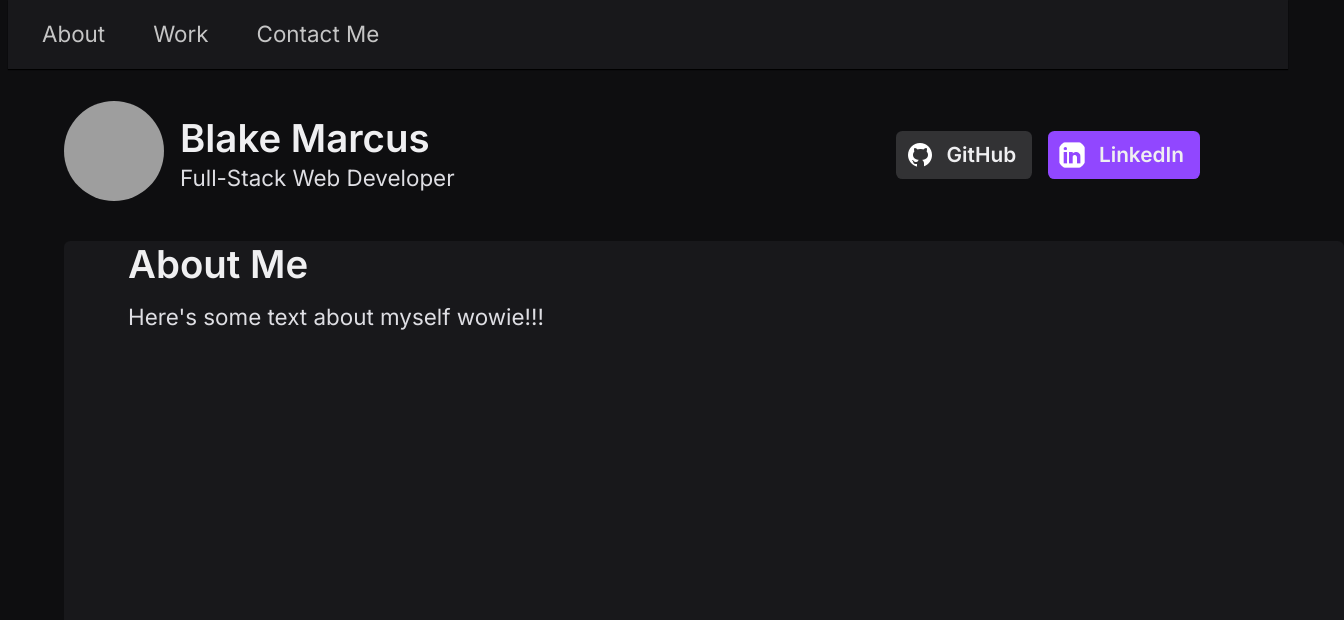
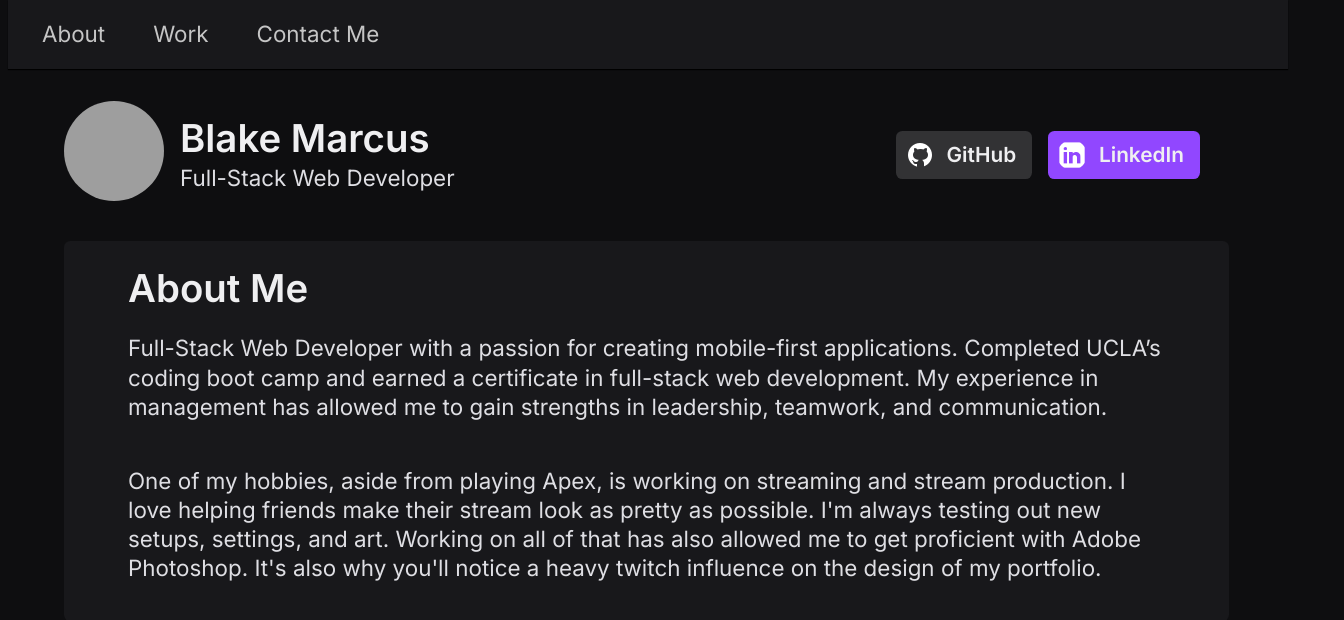
Before and after one commit to blakee-marcus/react-portfolio, a React (Create React App) app: page / in a window 1280 px wide. Shown: the top 620 px of the page, 1344 px wide, since content can reach past the window. Built offline with nearby package versions, Linux system fonts and the light colour scheme; grey boxes are pictures that could not be loaded; a web font is replaced by a local one.

Commit message:
Add About Paragraphs

```diff
--- a/src/components/About/index.js
+++ b/src/components/About/index.js
@@ -6,7 +6,10 @@ function About() {
             <div className='about-header'>
                 <div className='ah-left'>
                     <div className='selfie'>
-                        <img src='/assets/images/self-illustration.png' alt="digital art of Blake"></img>
+                        <img
+                            src='/assets/images/self-illustration.png'
+                            alt='digital art of Blake'
+                        ></img>
                     </div>
                     <div className='about-title'>
                         <div className='name'>Blake Marcus</div>
@@ -23,7 +26,10 @@ function About() {
                         rel='noopener noreferrer'
                     >
                         <div className='btn-items'>
-                            <img src='/assets/images/github-icon.png' alt="github logo"/>
+                            <img
+                                src='/assets/images/github-icon.png'
+                                alt='github logo'
+                            />
                             <div>GitHub</div>
                         </div>
                     </a>
@@ -34,7 +40,10 @@ function About() {
                         rel='noopener noreferrer'
                     >
                         <div className='btn-items'>
-                            <img src='/assets/images/linkedin-icon.png' alt="linkedin logo"/>
+                            <img
+                                src='/assets/images/linkedin-icon.png'
+                                alt='linkedin logo'
+                            />
                             <div>LinkedIn</div>
                         </div>
                     </a>
@@ -55,9 +64,26 @@ function About() {
                 </ul>
             </div> */}
 
-            <div className="intro-container">
-                <div className="name"> About Me</div>
-                <p className="headliner"> Here's some text about myself wowie!!!</p>
+            <div className='intro-container'>
+                <div className='name intro'> About Me</div>
+                <p className='headliner intro-text'>
+                    {" "}
+                    Full-Stack Web Developer with a passion for creating
+                    mobile-first applications. Completed UCLA’s coding boot camp
+                    and earned a certificate in full-stack web development. My
+                    experience in management has allowed me to gain strengths in
+                    leadership, teamwork, and communication.
+                </p>
+                <p className='headliner intro-text'>
+                    {" "}
+                    One of my hobbies, aside from playing Apex, is working on
+                    streaming and stream production. I love helping friends make
+                    their stream look as pretty as possible. I'm always testing
+                    out new setups, settings, and art. Working on all of that
+                    has also allowed me to get proficient with Adobe Photoshop.
+                    It's also why you'll notice a heavy twitch influence on the
+                    design of my portfolio.
+                </p>
             </div>
         </section>
     );
--- a/src/index.css
+++ b/src/index.css
@@ -488,11 +488,11 @@ section {
     padding-left: 4rem;
     padding-right: 4rem;
     max-width: 200rem;
-    min-height: 60vh;
+    /* min-height: 60vh; */
     margin-left: auto;
     margin-right: auto;
     margin-top: 2rem;
-    width: 100%;
+    width: 90%;
     position: flex;
     flex-direction: column;
     display: flex;
@@ -500,7 +500,12 @@ section {
     border-radius: var(--border-radius-medium);
 }
 
-
+.intro  {
+    margin-top: 1.5rem;
+}
+.intro-text {
+    line-height: 1.3;
+}
 /* ------------------------- */
 /* End of About Section */
 /* ------------------------- */
```
